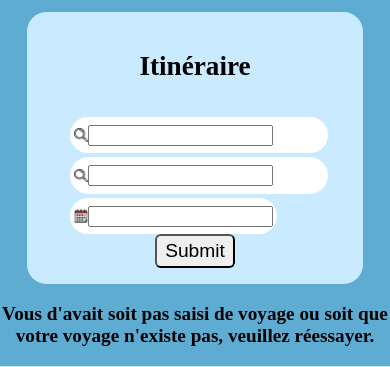
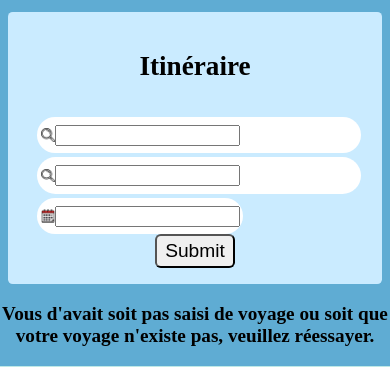
Before and after one commit to boutoutben/EcoRide, a Symfony app: template templates/carpool/index.html.twig in a window 390 px wide. Shown: the part 71-438 px from the top of the page. Run offline with Twig, Linux system fonts and the light colour scheme; the template is opened without the code that fills it, so the values that code supplies are empty; form fields are guessed from the names that the template uses; style sheets or scripts are compiled from the project's sources; some libraries are stand-ins or nearby versions.

Commit message:
améliorer l'intéreface mobile

```diff
--- a/assets/css/style.css
+++ b/assets/css/style.css
@@ -282,6 +282,10 @@ button:hover{
     #presentation img{
         display: none;
     }
+    .block {
+        width: 90%;
+        border-radius: 1.2vw;
+    }
 }
 
 /*home-search-bar*/
@@ -344,7 +348,7 @@ button:hover{
 
 @media screen and (max-width: 945px){
     #search-show .block{
-        width: 80vw;
+        width: 90vw;
     }
 
     .inputBackground{
@@ -354,6 +358,10 @@ button:hover{
     }
     .inputBackground img {
         width: 3.5vw;
+    }
+    .allInput{
+        width: 90%;
+        margin-bottom: 1vw;
     }
 }
 /*carpool*/
--- a/templates/Home/home.html.twig
+++ b/templates/Home/home.html.twig
@@ -45,8 +45,8 @@
                     {% for error in form.startDate.vars.errors %}
                             <div class="form_error">{{ error.message }}</div>
                     {% endfor %}
-                    {{form_row(form.submit)}}
                 </div>
+                {{form_row(form.submit)}}
             {{ form_end(form) }}
         </section>
     </main>
```
